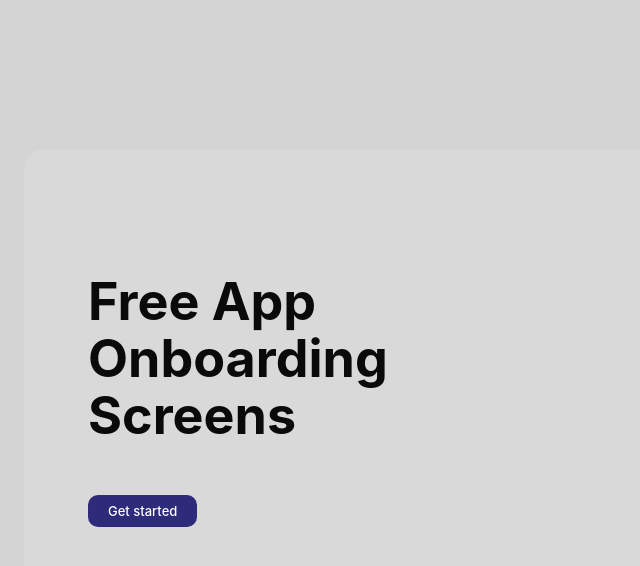
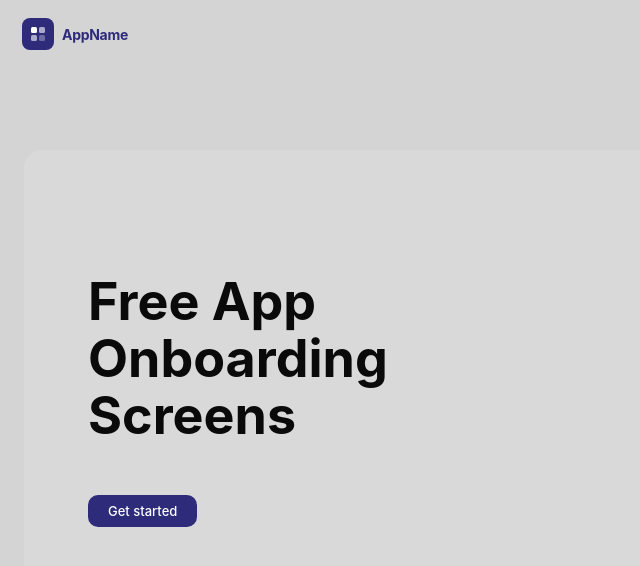
Before and after one commit to sagam6291/version-control-automation, a plain HTML site: page index.html in a window 1280 px wide. Shown: the whole page, without its empty margins (0-640 px from the left). Drawn offline with Linux system fonts and the light colour scheme.

Commit message:
Add logo and update styles in index.html

```diff
--- a/index.html
+++ b/index.html
@@ -1,9 +1,40 @@
 
 <style>
   * { box-sizing: border-box; margin: 0; padding: 0; font-family: -apple-system, BlinkMacSystemFont, 'Segoe UI', sans-serif; }
-  .outer { background: #d4d4d4; min-height: 100vh; display: flex; align-items: center; justify-content: center; padding: 24px; }
+  .outer { background: #d4d4d4; min-height: 100vh; display: flex; align-items: center; justify-content: center; padding: 24px; position: relative; }
   .screen { display: none; width: 100%; }
   .screen.active { display: flex; }
+
+  .logo {
+    position: absolute;
+    top: 18px;
+    left: 22px;
+    display: flex;
+    align-items: center;
+    gap: 8px;
+    cursor: pointer;
+    z-index: 100;
+    text-decoration: none;
+  }
+  .logo-mark {
+    width: 32px;
+    height: 32px;
+    background: #2d2b7a;
+    border-radius: 8px;
+    display: flex;
+    align-items: center;
+    justify-content: center;
+    flex-shrink: 0;
+  }
+  .logo-mark svg { width: 18px; height: 18px; }
+  .logo-wordmark {
+    font-size: 14px;
+    font-weight: 700;
+    color: #2d2b7a;
+    letter-spacing: -0.3px;
+  }
+  .logo:hover .logo-mark { background: #23216b; }
+  .logo:hover .logo-wordmark { color: #23216b; }
 
   #cover {
     background: #d9d9d9;
@@ -109,6 +140,19 @@
 
 <div class="outer" id="app-root" data-testid="app-root">
 
+  <!-- Global Logo -->
+  <div class="logo" id="logo" data-testid="logo" role="button" tabindex="0" aria-label="Go to home" onclick="show('cover')">
+    <div class="logo-mark">
+      <svg viewBox="0 0 18 18" fill="none" xmlns="http://www.w3.org/2000/svg">
+        <rect x="2" y="2" width="6" height="6" rx="1.5" fill="#fff"/>
+        <rect x="10" y="2" width="6" height="6" rx="1.5" fill="#fff" opacity="0.6"/>
+        <rect x="2" y="10" width="6" height="6" rx="1.5" fill="#fff" opacity="0.6"/>
+        <rect x="10" y="10" width="6" height="6" rx="1.5" fill="#fff" opacity="0.3"/>
+      </svg>
+    </div>
+    <span class="logo-wordmark">AppName</span>
+  </div>
+
   <!-- Cover -->
   <div class="screen active" id="cover" data-testid="screen-cover">
     <div class="cover-title">Free App<br>Onboarding<br>Screens</div>
@@ -204,16 +248,12 @@
           </g>
         </svg>
         <div class="logout-content">
-          <div
-            id="text-logged-out"
-            data-testid="text-logged-out"
-            class="logout-text"
-          >You are logged out</div>
+          <div id="text-logged-out" data-testid="text-logged-out" class="logout-text">You are logged out</div>
           <button
             id="btn-login-again"
             data-testid="btn-login-again"
             class="btn-login-again"
-            onclick="show('cover')"
+            onclick="show('logout')"
           >Login back again</button>
         </div>
       </div>
@@ -227,4 +267,7 @@ function show(id) {
   document.querySelectorAll('.screen').forEach(s => s.classList.remove('active'));
   document.getElementById(id).classList.add('active');
 }
+document.getElementById('logo').addEventListener('keydown', function(e) {
+  if (e.key === 'Enter' || e.key === ' ') show('cover');
+});
 </script>
```
